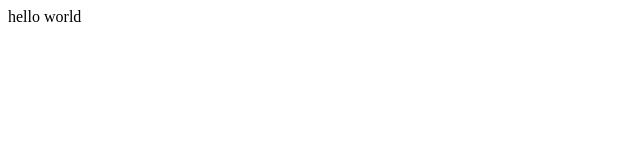
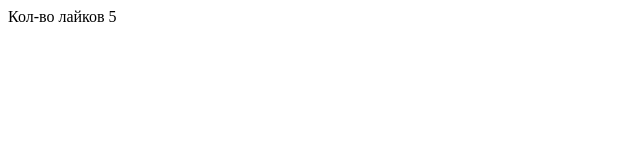
Before and after one commit to danikman89/vue, a Vue app: page / in a window 1280 px wide. Shown: the top 160 px of the page, without its empty margins (0-640 px from the left). Built offline with nearby package versions, Linux system fonts and the light colour scheme.

Commit message:
refactor: add data

```diff
--- a/src/App.vue
+++ b/src/App.vue
@@ -1,9 +1,15 @@
 <template>
-  <div>hello world</div>
+  <div>Кол-во лайков {{ likes }}</div>
 </template>
 
 <script>
-export default {};
+export default {
+  data() {
+    return {
+      likes: 5,
+    };
+  },
+};
 </script>
 
 <style scoped></style>
```
